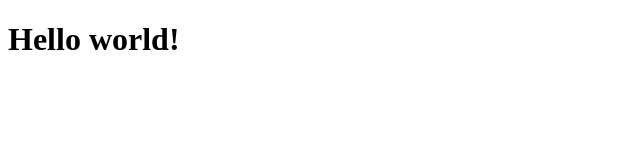
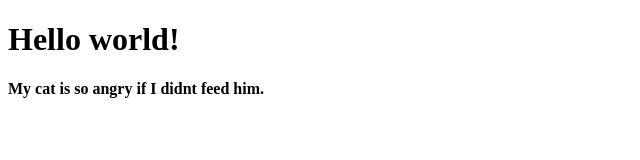
Before and after one commit to se1ne/megaproject, a plain HTML site: page index.html in a window 1280 px wide. Shown: the whole page, without its empty margins (0-640 px from the left). Drawn offline with Linux system fonts and the light colour scheme.

Commit message:
added info about my cat

```diff
--- a/index.html
+++ b/index.html
@@ -8,5 +8,6 @@
 </head>
 <body>
    <h1>Hello world!</h1>
+   <p><strong>My cat is so angry if I didnt feed him.</strong></p>
 </body>
 </html>
```
